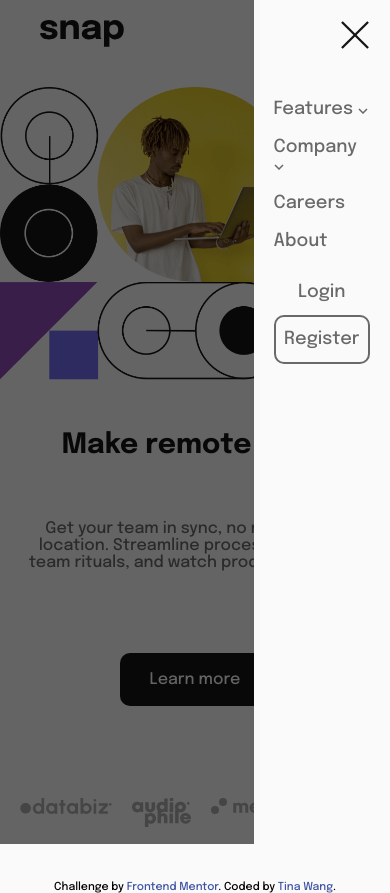
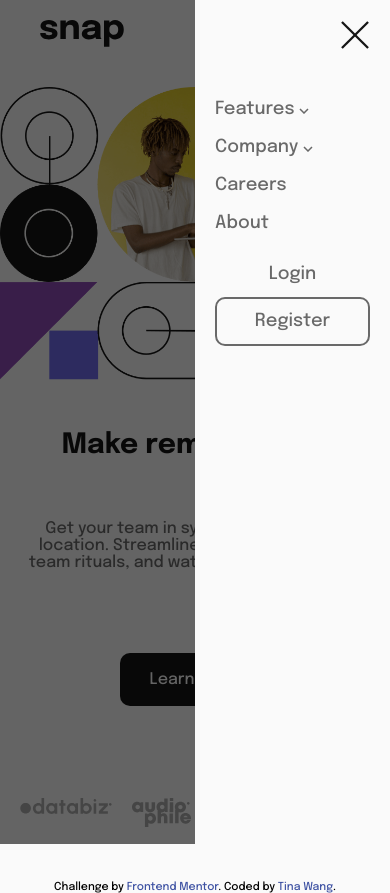
Before and after one commit to tina801005/FM-01-02-intro-section-with-dropdown-navigation, a plain HTML site: page index.html in a window 390 px wide. Both pictures are taken after a click on the element 335 px from the left and 35 px from the top of the page. Drawn offline with Linux system fonts and the light colour scheme.

Commit message:
-20251112 - debug

```diff
--- a/css/style.css
+++ b/css/style.css
@@ -171,7 +171,7 @@ body{
     position: fixed;
     top: 0;
     right: 0;
-    width: 35% ;
+    min-width: 50% ;
     height: 100vh;
     background-color: var(--color-background);
     z-index: 10;
```
